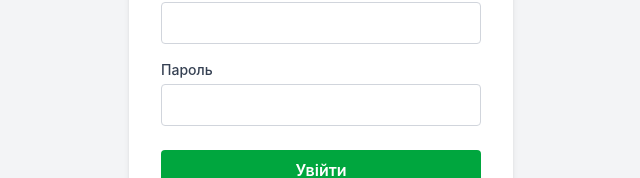
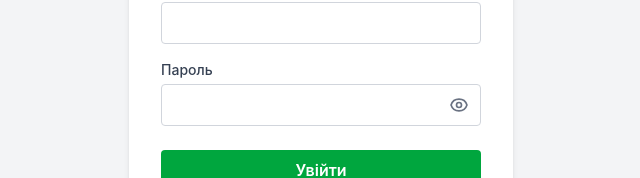
Before and after one commit to zarraban/AIC-project, a React (Vite) app in the folder frontend/: page /login in a window 1280 px wide. Shown: the part 384-562 px from the top of the page, without its empty margins (319-959 px from the left). Built offline with nearby package versions, Linux system fonts and the light colour scheme.

Commit message:
feat: add availability to look at the password at login page, and remove imports of html-export sript from main and init python scripts

```diff
--- a/frontend/src/pages/Login.jsx
+++ b/frontend/src/pages/Login.jsx
@@ -6,6 +6,8 @@
 export default function Login() {
     const [id, setId] = useState('');
     const [password, setPassword] = useState('');
+
+    const [showPassword, setShowPassword] = useState(false);
 
     const navigate = useNavigate();
     const { login } = useAuth();
@@ -64,13 +66,32 @@
 
                     <div>
                         <label className="block text-gray-700 mb-1 text-sm font-medium">Пароль</label>
-                        <input
-                            type="password"
-                            value={password}
-                            onChange={(e) => setPassword(e.target.value)}
-                            className="w-full border border-gray-300 px-3 py-2 rounded focus:outline-none focus:ring-2 focus:ring-green-600"
-                            required
-                        />
+                        <div className="relative">
+                            <input
+                                type={showPassword ? "text" : "password"}
+                                value={password}
+                                onChange={(e) => setPassword(e.target.value)}
+                                className="w-full border border-gray-300 px-3 py-2 rounded focus:outline-none focus:ring-2 focus:ring-green-600 pr-10"
+                                required
+                            />
+
+                            <button
+                                type="button"
+                                onClick={() => setShowPassword(!showPassword)}
+                                className="absolute inset-y-0 right-0 flex items-center pr-3 text-gray-500 hover:text-green-700 focus:outline-none"
+                            >
+                                {showPassword ? (
+                                    <svg className="w-5 h-5" fill="none" stroke="currentColor" viewBox="0 0 24 24">
+                                        <path strokeLinecap="round" strokeLinejoin="round" strokeWidth="2" d="M13.875 18.825A10.05 10.05 0 0112 19c-4.478 0-8.268-2.943-9.543-7a9.97 9.97 0 011.563-3.029m5.858.908a3 3 0 114.243 4.243M9.878 9.878l4.242 4.242M9.88 9.88l-3.29-3.29m7.532 7.532l3.29 3.29M3 3l3.59 3.59m0 0A9.953 9.953 0 0112 5c4.478 0 8.268 2.943 9.543 7a10.025 10.025 0 01-4.132 5.411m0 0L21 21" />
+                                    </svg>
+                                ) : (
+                                    <svg className="w-5 h-5" fill="none" stroke="currentColor" viewBox="0 0 24 24">
+                                        <path strokeLinecap="round" strokeLinejoin="round" strokeWidth="2" d="M15 12a3 3 0 11-6 0 3 3 0 016 0z" />
+                                        <path strokeLinecap="round" strokeLinejoin="round" strokeWidth="2" d="M2.458 12C3.732 7.943 7.523 5 12 5c4.478 0 8.268 2.943 9.542 7-1.274 4.057-5.064 7-9.542 7-4.477 0-8.268-2.943-9.542-7z" />
+                                    </svg>
+                                )}
+                            </button>
+                        </div>
                     </div>
 
                     <button
```
Also changed, not shown: 2 other files (tests, documents, lock files or other folders).
